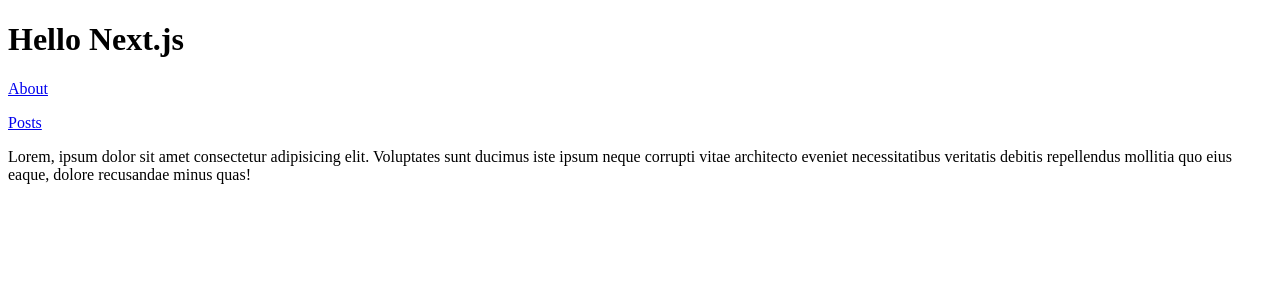
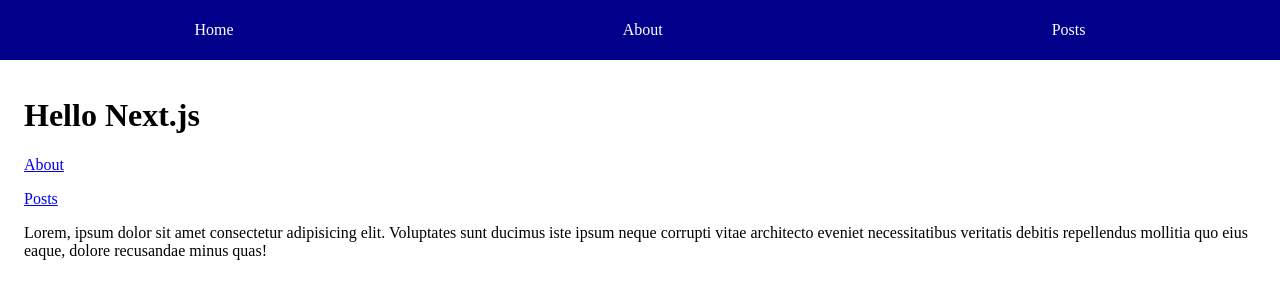
Before and after one commit to serviktor050/next-js-tutorial, a Next.js app in the folder next-js-tutorial/: page / in a window 1280 px wide. Shown: the top 300 px of the page. Built offline with nearby package versions, Linux system fonts and the light colour scheme.

Commit message:
Рассмотрено создание Layout

```diff
--- /dev/null
+++ b/next-js-tutorial/components/MainLayout.js
@@ -0,0 +1,52 @@
+import Link from "next/dist/client/link";
+import Head from "next/dist/next-server/lib/head";
+
+export function MainLayout({ children, title = "Next App" }) {
+  return (
+    <>
+      <Head>
+        <title>{title} | Next Course</title>
+        <meta name="keywords" content="Ключевые слова" />
+        <meta name="description" content="Описание" />
+        <meta charSet="utf-8" />
+      </Head>
+      <nav>
+        <Link href={"/"}>
+          <a>Home</a>
+        </Link>
+        <Link href={"/about"}>
+          <a>About</a>
+        </Link>
+        <Link href={"/posts"}>
+          <a>Posts</a>
+        </Link>
+      </nav>
+      <main>{children}</main>
+      <style jsx global>
+        {`
+          nav {
+            position: fixed;
+            height: 60px;
+            left: 0;
+            top: 0;
+            right: 0;
+            background: darkblue;
+            display: flex;
+            justify-content: space-around;
+            align-items: center;
+          }
+
+          nav a {
+            color: #fff;
+            text-decoration: none;
+          }
+
+          main {
+            margin-top: 60px;
+            padding: 1rem;
+          }
+        `}
+      </style>
+    </>
+  );
+}
--- a/next-js-tutorial/pages/about/index.js
+++ b/next-js-tutorial/pages/about/index.js
@@ -1,5 +1,7 @@
 import React from "react";
 import Router from "next/router";
+
+import { MainLayout } from "../../components/MainLayout";
 
 export default function About() {
   const linkClickHandler = () => {
@@ -7,10 +9,10 @@ export default function About() {
   };
 
   return (
-    <React.Fragment>
+    <MainLayout title={"About Page"}>
       <h1>About Page</h1>
       <button onClick={linkClickHandler}>Go back to home</button>
       <button onClick={() => Router.push("/posts")}>Go to posts</button>
-    </React.Fragment>
+    </MainLayout>
   );
 }
--- a/next-js-tutorial/pages/index.js
+++ b/next-js-tutorial/pages/index.js
@@ -1,15 +1,10 @@
 import Link from "next/link";
 import Head from "next/head";
+import { MainLayout } from "../components/MainLayout";
 
 export default function Index() {
   return (
-    <>
-      <Head>
-        <title>Главная страница</title>
-        <meta name="keywords" content="Ключевые слова" />
-        <meta name="description" content="Описание" />
-        <meta charSet="utf-8" />
-      </Head>
+    <MainLayout title={"Home Page"}>
       <h1>Hello Next.js</h1>
       <p>
         <Link href={"/about"}>
@@ -27,6 +22,6 @@ export default function Index() {
         necessitatibus veritatis debitis repellendus mollitia quo eius eaque,
         dolore recusandae minus quas!
       </p>
-    </>
+    </MainLayout>
   );
 }
--- a/next-js-tutorial/pages/post/[id].js
+++ b/next-js-tutorial/pages/post/[id].js
@@ -1,10 +1,11 @@
 import { useRouter } from "next/dist/client/router";
+import { MainLayout } from "../../components/MainLayout";
 
 export default function Post() {
   const router = useRouter();
   return (
-    <>
+    <MainLayout>
       <h1>Post {router.query.id}</h1>
-    </>
+    </MainLayout>
   );
 }
```
Also changed, not shown: next-js-tutorial/pages/posts.js (+3 -9 lines).
